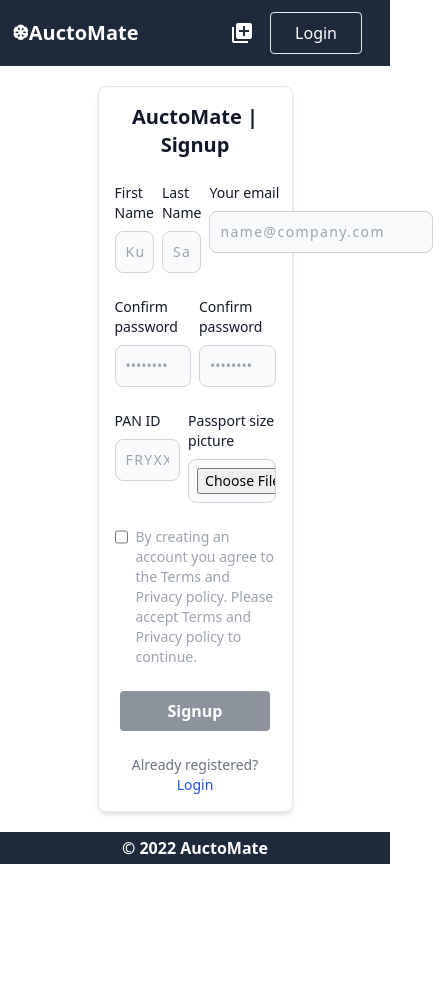
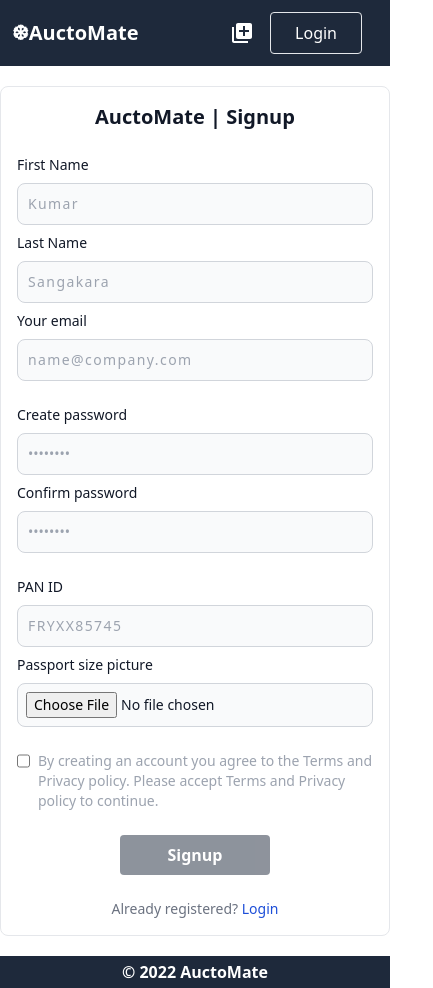
Before and after one commit to parthpandyappp/auctomate, a React (Create React App) app: page /auth/signup in a window 390 px wide. Shown: the whole page, 433 px wide, since content can reach past the window. Before the commit the page ends 864 px from the top, so only its background shows below. Built offline with nearby package versions, Linux system fonts and the light colour scheme; the HTML template or start-up script is replaced by a standard one.

Commit message:
[Chores]: Fixed mobile responsive design of auth pages

```diff
--- a/src/pages/Login.jsx
+++ b/src/pages/Login.jsx
@@ -6,7 +6,7 @@ const Login = () => {
   const [credentials, setCredentials] = useState(initialVals);
 
   return (
-    <div className="mx-auto my-5 w-full max-w-sm p-4 bg-white border border-gray-200 rounded-lg shadow-md sm:p-6 md:p-8 dark:bg-gray-800 dark:border-gray-700 grow">
+    <div className="mx-auto my-5 w-full max-w-sm p-4 bg-white border border-gray-200 rounded-lg md:shadow-md sm:p-6 md:p-8 dark:bg-gray-800 dark:border-gray-700 grow">
       <form className="space-y-6  text-center" action="#">
         <h5 className="text-xl font-bold text-gray-900 dark:text-white">
           AuctoMate | Signin
--- a/src/pages/Signup.jsx
+++ b/src/pages/Signup.jsx
@@ -16,12 +16,12 @@ const Signup = () => {
   const [credentials, setCredentials] = useState(initialVals);
 
   return (
-    <div className="mx-auto my-5 w-1/2  p-4 bg-white border border-gray-200 rounded-lg shadow-md sm:p-6 md:p-8 dark:bg-gray-800 dark:border-gray-700 grow">
+    <div className="mx-auto my-5 md:w-1/2 w-full p-4 bg-white border border-gray-200 rounded-lg md:shadow-md sm:p-6 md:p-8 dark:bg-gray-800 dark:border-gray-700 grow">
       <form className="space-y-6  text-center" action="#">
         <h5 className="text-xl font-bold text-gray-900 dark:text-white">
           AuctoMate | Signup
         </h5>
-        <div className="flex justify-around gap-2">
+        <div className="flex md:flex-row flex-col justify-around gap-2">
           <div>
             <label
               for="fname"
@@ -79,7 +79,7 @@ const Signup = () => {
               type="email"
               name="email"
               id="email"
-              className="tracking-widest bg-gray-50 border border-gray-300 text-gray-900 text-sm rounded-lg focus:ring-blue-500 focus:border-blue-500 block p-2.5 dark:bg-gray-600 dark:border-gray-500 dark:placeholder-gray-400 dark:text-white"
+              className="tracking-widest bg-gray-50 border border-gray-300 text-gray-900 text-sm rounded-lg focus:ring-blue-500 focus:border-blue-500 block p-2.5 dark:bg-gray-600 dark:border-gray-500 dark:placeholder-gray-400 dark:text-white w-full"
               placeholder="name@company.com"
               value={credentials.email}
               onChange={(e) =>
@@ -93,13 +93,13 @@ const Signup = () => {
           </div>
         </div>
 
-        <div className="flex gap-2">
-          <div className="w-1/2">
+        <div className="flex md:flex-row flex-col gap-2">
+          <div className="md:w-1/2 w-full">
             <label
               for="password"
               className="block mb-2 text-sm font-medium text-gray-900 dark:text-white text-left"
             >
-              Confirm password
+              Create password
             </label>
             <input
               type="password"
@@ -117,7 +117,7 @@ const Signup = () => {
               required
             />
           </div>
-          <div className="w-1/2">
+          <div className="md:w-1/2 w-full">
             <label
               for="password"
               className="block mb-2 text-sm font-medium text-gray-900 dark:text-white text-left"
@@ -142,8 +142,8 @@ const Signup = () => {
           </div>
         </div>
 
-        <div className="flex gap-2">
-          <div className="w-1/2">
+        <div className="flex md:flex-row flex-col gap-2">
+          <div className="md:w-1/2 w-full">
             <label
               for="password"
               className="block mb-2 text-sm font-medium text-gray-900 dark:text-white text-left"
@@ -167,7 +167,7 @@ const Signup = () => {
               required
             />
           </div>
-          <div className="w-2/3">
+          <div className="md:w-2/3 w-full">
             <label
               for="passport_pic"
               className="block mb-2 text-sm font-medium text-gray-900 dark:text-white text-left"
```
